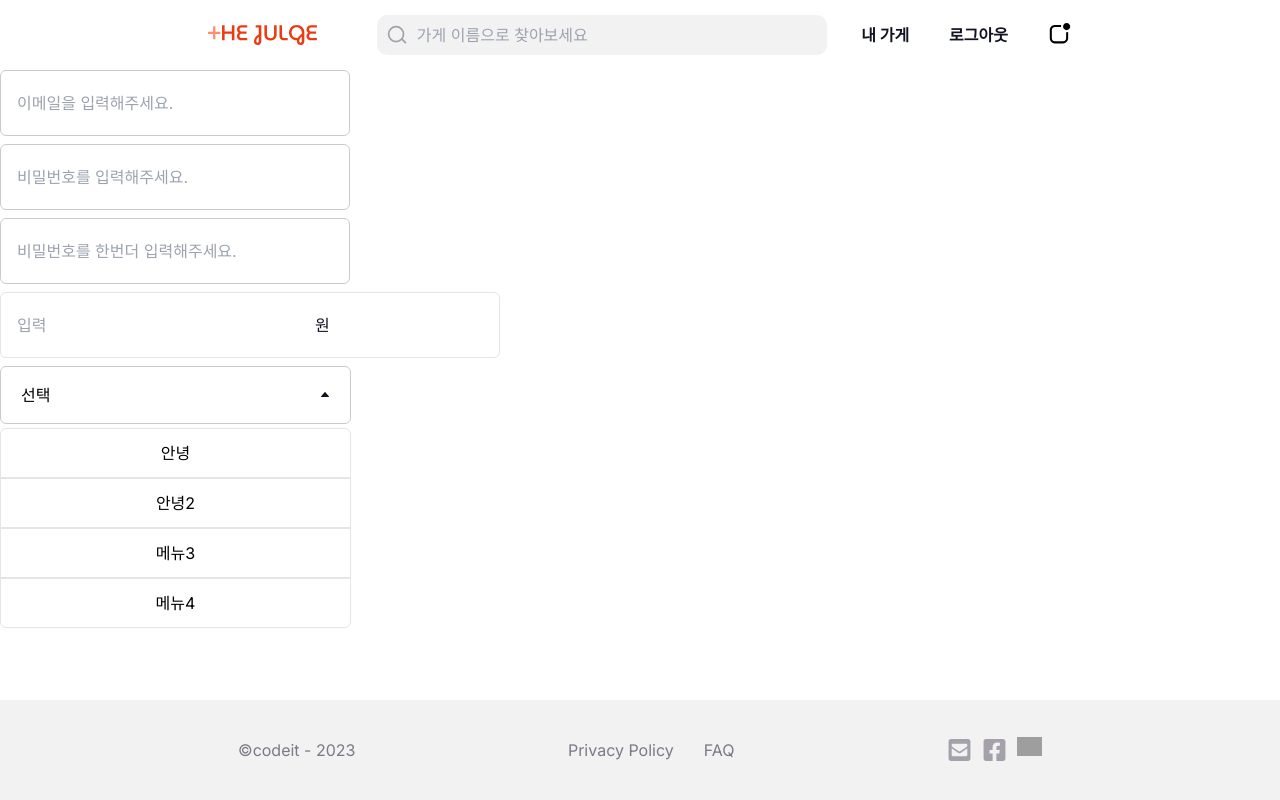
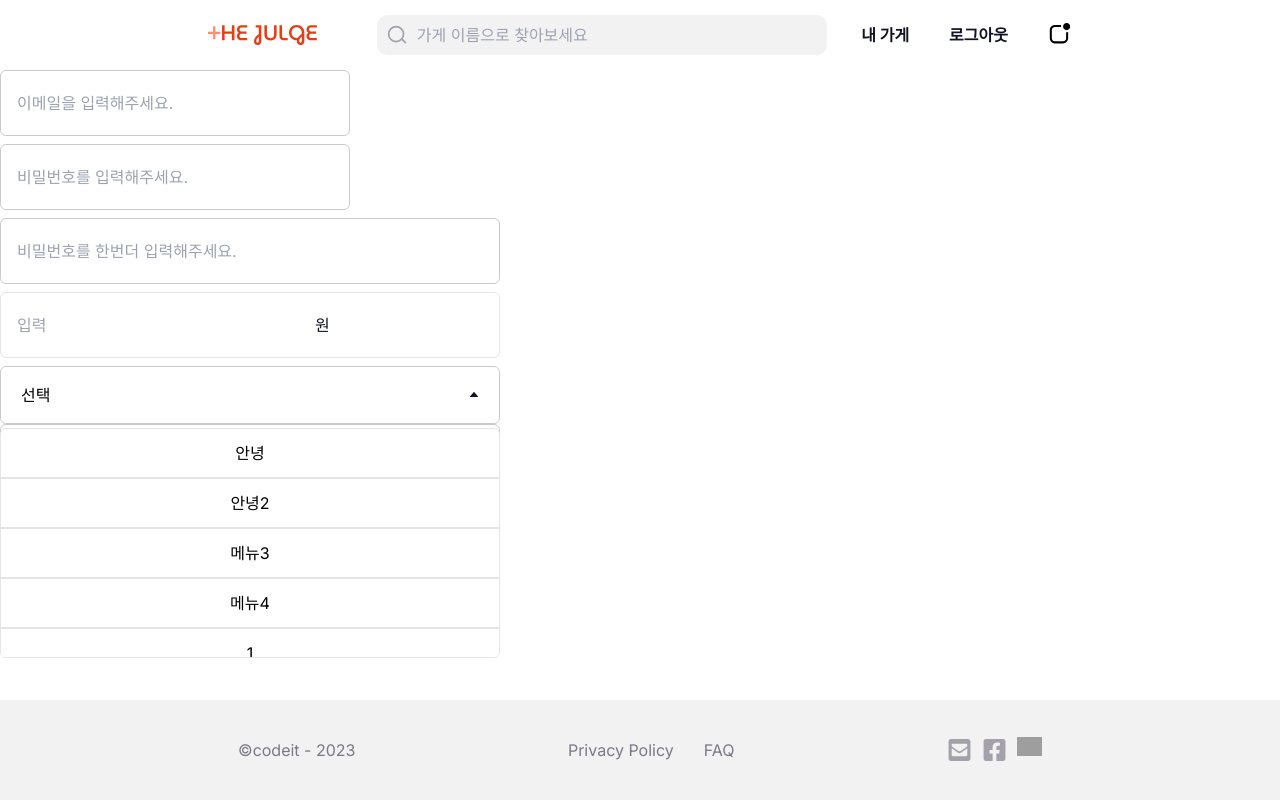
Before and after one commit to DDaHeuk/The-julge, a Next.js app: page /test22 in a window 1280 px wide. Both pictures are taken after a click on the button "선택". Built offline with nearby package versions, Linux system fonts and the light colour scheme; grey boxes are pictures that could not be loaded.

Commit message:
feat : 공통 Input,dropdown 수정

```diff
--- a/src/app/(contents)/test22/page.tsx
+++ b/src/app/(contents)/test22/page.tsx
@@ -8,14 +8,15 @@ export default function test22() {
   // eslint-disable-next-line react-hooks/rules-of-hooks
   const [password, setPassword] = useState('');
 
-  const menuList = ['안녕', '안녕2', '메뉴3', '메뉴4'];
+  const menuList = ['안녕', '안녕2', '메뉴3', '메뉴4', '1', '2', '3'];
   return (
     <form>
       <Input variant="email" />
       <Input variant="password" onChange={(e) => setPassword(e.target.value)} />
-      <Input variant="passwordVerify" originalPassword={password} />
+      <Input variant="passwordVerify" originalPassword={password} className="w-[500px]" />
       <Input variant="price" className="w-[500px]" />
-      <DropDown menuItems={menuList} />
+      <DropDown menuItems={menuList} className="w-[500px]" />
+      <Input variant="normal" className="w-[500px]" />
     </form>
   );
 }
--- a/src/components/dropdown/index.tsx
+++ b/src/components/dropdown/index.tsx
@@ -3,9 +3,10 @@ import { useState, useRef, useEffect } from 'react';
 
 interface DropDownProps {
   menuItems: string[];
+  className?: string;
 }
 
-export default function DropDown({ menuItems }: DropDownProps) {
+export default function DropDown({ menuItems, className }: DropDownProps) {
   const dropDownRef = useRef<HTMLUListElement>(null);
   const [isOpen, setIsOpen] = useState(false);
   const [selectedItem, setSelectedItem] = useState<string | null>(null);
@@ -30,7 +31,7 @@ export default function DropDown({ menuItems }: DropDownProps) {
 
   return (
     <div>
-      <div className="relative w-[351px]">
+      <div className={`relative w-[350px] h-[58px] ${className}`}>
         <button
           type="button"
           className="flex items-center justify-between px-5 py-4 w-full rounded-md border border-gray30"
@@ -57,7 +58,7 @@ export default function DropDown({ menuItems }: DropDownProps) {
         </button>
         <ul
           ref={dropDownRef}
-          className={`absolute top-[62px] w-full rounded-md border border-gray20 ${isOpen ? 'block' : 'hidden'}`}
+          className={`absolute top-[62px] w-full bg-white rounded-md border border-gray20 max-h-[230px] overflow-y-auto ${isOpen ? 'block' : 'hidden'}`}
         >
           {menuItems.map((item: string, index: number) => (
             <>
--- a/src/components/input/index.tsx
+++ b/src/components/input/index.tsx
@@ -4,7 +4,7 @@ import { validateEmail, validatePassword, validateVerifyPassword } from '@/utils
 import { useState } from 'react';
 
 interface InputProps extends React.InputHTMLAttributes<HTMLInputElement> {
-  variant: 'email' | 'password' | 'passwordVerify' | 'price';
+  variant: 'normal' | 'email' | 'password' | 'passwordVerify' | 'price';
   originalPassword?: string;
 }
 
@@ -46,7 +46,7 @@ export default function Input({ variant, originalPassword, ...rest }: InputProps
       case 'passwordVerify':
         return '비밀번호를 한번더 입력해주세요. ';
       default:
-        return '';
+        return '입력';
     }
   };
 
@@ -75,7 +75,7 @@ export default function Input({ variant, originalPassword, ...rest }: InputProps
         value={inputValue}
         onChange={handleChange}
         placeholder={getPlaceholder()}
-        type={variant === 'email' ? 'text' : 'password'}
+        type={variant === 'email' && 'normal' ? 'text' : 'password'}
       />
       {errMsg && <p className="ml-2 text-[12px] text-red40">{errMsg}</p>}
     </div>
```
